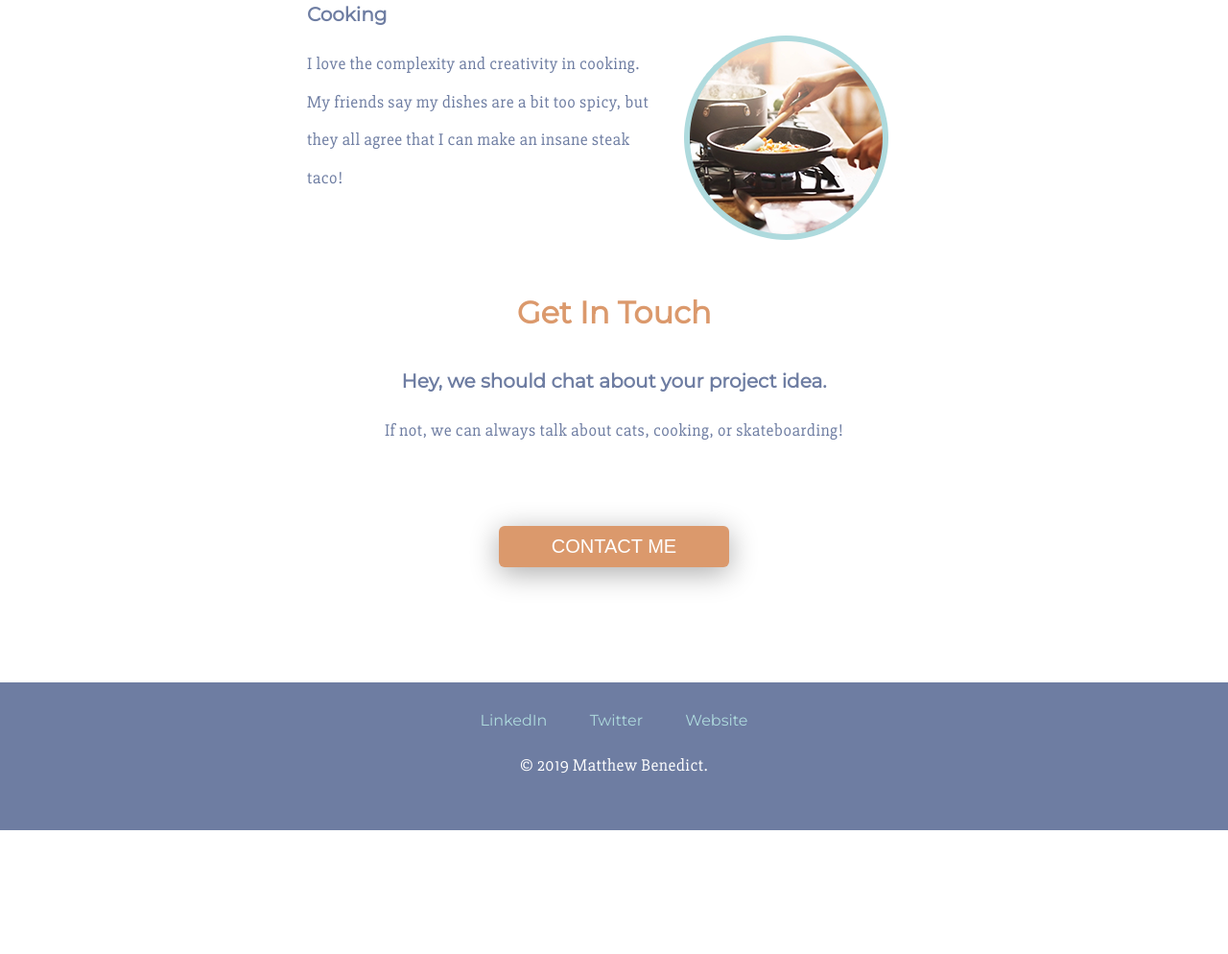
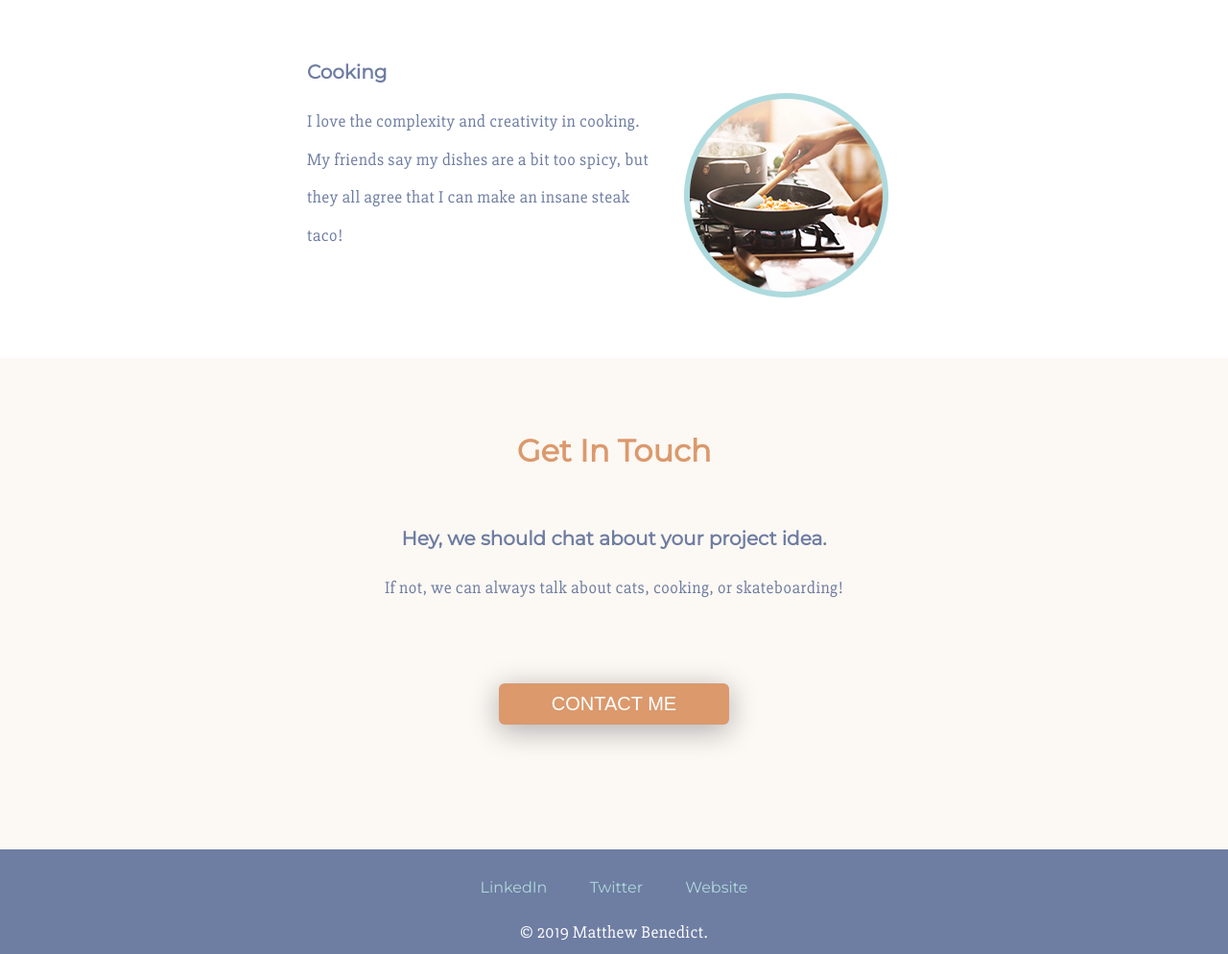
Before and after one commit to matthewbenedict/cv, a plain HTML site: page index.html in a window 1280 px wide. Shown: the part 1806-2800 px from the top of the page at 96% size. Before the commit the page ends 2671 px from the top, so only its background shows below. Drawn offline with Linux system fonts and the light colour scheme.

Commit message:
Add files via upload

```diff
--- a/css/styles.css
+++ b/css/styles.css
@@ -16,7 +16,7 @@ h2{
   color:#db996c;
   font-family: 'Montserrat', sans-serif;
   font-size:2rem;
-  margin-bottom:40px;
+  margin-bottom:60px;
 
 }
 
@@ -98,7 +98,7 @@ p{
 
 .cooking-img{
   float:right;
-  margin:20px;
+  margin:20px 20px 50px 20px;
 }
 
 .hr-style{
@@ -133,5 +133,8 @@ p{
 }
 
 .contact-me{
-  margin:50px 0 120px 0;
+  padding:50px 0 50px 0;
+  background-color:#fcf8f3;
+  margin-top:50px;
+  clear:both;
 }
```
